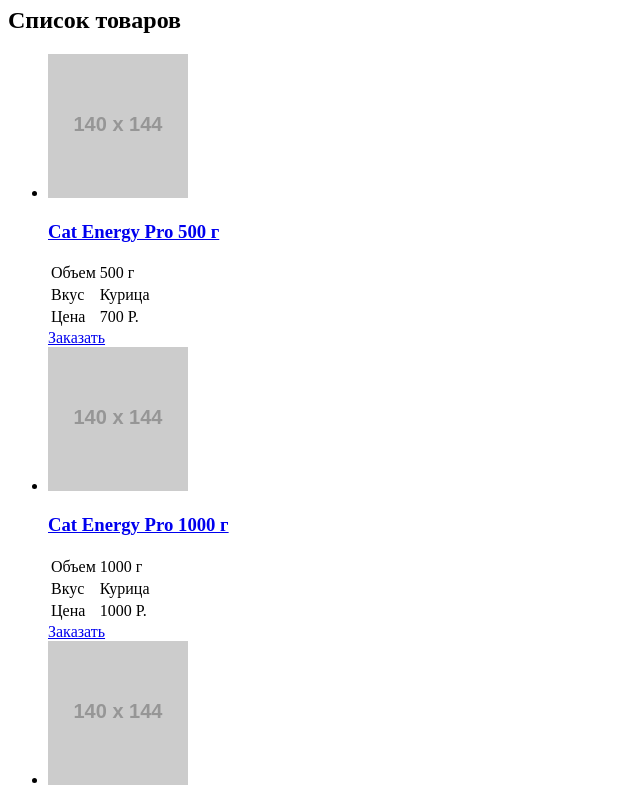
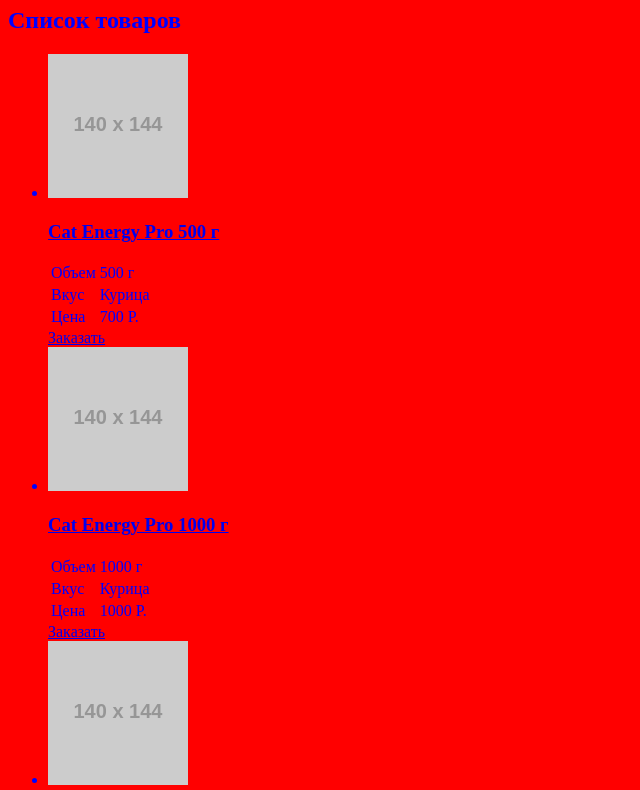
Before and after one commit to VladislavDesu/Cat-Energy, a website: page app/catalog.html in a window 1280 px wide. Shown: the part 195-985 px from the top of the page, without its empty margins (0-640 px from the left). Drawn offline with nearby package versions, Linux system fonts and the light colour scheme; files that its build step writes are made by us from their sources; placeholder pictures from the web are drawn by us.

Commit message:
Перенес все исходники в папку app

```diff
--- a/catalog.html
+++ b/app/catalog.html
@@ -2,6 +2,7 @@
 <html lang="ru">
     <head>
         <meta charset="UTF-8">
+        <link rel="stylesheet" href="css/style.min.css">
         <title>Cat Energy</title>
     </head>
 
--- /dev/null
+++ b/app/scss/style.scss
@@ -0,0 +1,4 @@
+body {
+    background-color: red;
+    color: blue;
+}
```
Also changed, not shown: app/form.html (renamed from form.html, +1 -0 lines), app/index.html (renamed from index.html, +1 -0 lines).
